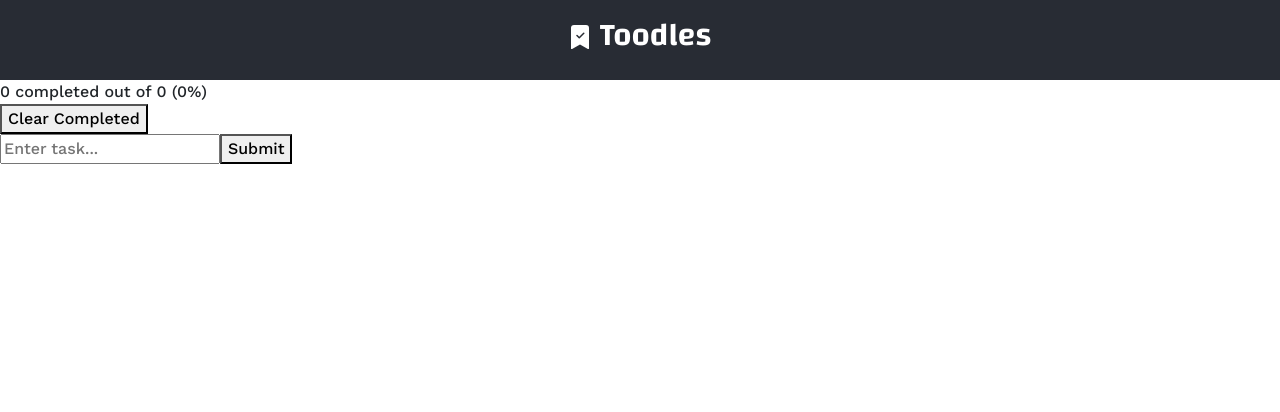
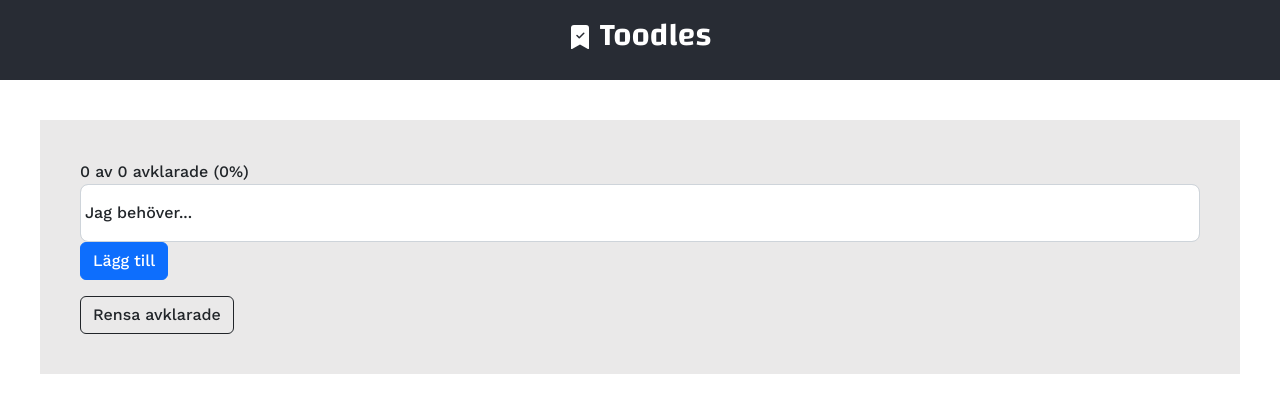
Before and after one commit to mdehmer/todo-list, a React (Create React App) app: page / in a window 1280 px wide. Shown: the top 412 px of the page. Built offline with nearby package versions, Linux system fonts and the light colour scheme.

Commit message:
Flyttat input ovanför listan och stylat

```diff
--- a/src/List.js
+++ b/src/List.js
@@ -37,8 +37,9 @@
   };
 
   return (
-      <div>
-       <Stats listData={listData}/>
+    <div className="List-body">
+      <Stats listData={listData} />
+      <ToDoForm addTask={addTask} />
       {listData.map((item) => {
         return (
           <ToDo
@@ -48,8 +49,13 @@
           />
         );
       })}
-      <button onClick={handleFilter}>Clear Completed</button>
-      <ToDoForm addTask={addTask} />
+      <button
+        onClick={handleFilter}
+        type="button"
+        className="btn btn-outline-dark"
+      >
+        Rensa avklarade
+      </button>
     </div>
   );
 };
--- a/src/Stats.js
+++ b/src/Stats.js
@@ -7,8 +7,8 @@
     (countComplete.length / listData.length) * 100
   );
   return (
-    <div>
-      {countComplete.length} completed out of {listData.length} (
+    <div className="Stats-body">
+      {countComplete.length} av {listData.length} avklarade (
       {!completionRate ? "0" : completionRate}%)
     </div>
   );
--- a/src/ToDo.js
+++ b/src/ToDo.js
@@ -1,20 +1,21 @@
-// import { toBeDisabled } from "@testing-library/jest-dom/dist/matchers";
 import React from "react";
 
-// export function ToDo() {
-
-// }
-
 const ToDo = ({ todo, handleToggle }) => {
-  //   return <div className="strike">{todo.task}</div>;
   return (
-    <div className={todo.complete ? "strike" : ""}>
+    <div>
       <input
         checked={todo.complete}
         type="checkbox"
+        className="form-check-input"
         onClick={() => handleToggle(todo.id)}
       />
-      {todo.task}
+      <label
+        className={`to-do-item form-check-label ${
+          todo.complete ? "strike" : ""
+        } `}
+      >
+        {todo.task}
+      </label>
     </div>
   );
 };
--- a/src/ToDoForm.js
+++ b/src/ToDoForm.js
@@ -15,14 +15,21 @@
   };
 
   return (
-    <form onSubmit={handleSubmit}>
-      <input
-        value={userInput}
-        type="text"
-        onChange={handleChange}
-        placeholder="Enter task..."
-      />
-      <button>Submit</button>
+    <form className="row  g-3 align-items-center" onSubmit={handleSubmit}>
+      <div class="form-floating mb-3">
+        <input
+          value={userInput}
+          type="text"
+          onChange={handleChange}
+          placeholder="Jag behöver..."
+          className="form-control form-control-lg"
+          id="floatingInput"
+        />
+        <label for="floatingInput">Jag behöver...</label>
+        <button type="button" className="btn btn-primary">
+          Lägg till
+        </button>
+      </div>
     </form>
   );
 }
```
Lines whose indentation alone changed are shown as unchanged.
